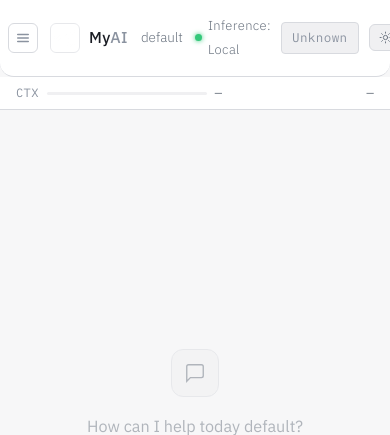
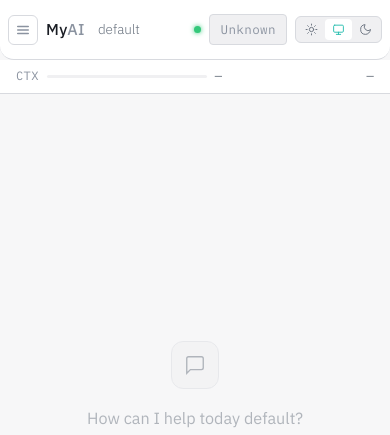
Before and after one commit to TheTechy/MyAI, a Flask app: page /chat in a window 390 px wide. Shown: the top 435 px of the page. Run offline with Flask 3, Linux system fonts and the light colour scheme; the visitor is signed in with stand-in values (Sample User, id 1); data that the repository does not hold is empty; parts of the project's set-up code (start-up, migrations or seed data) failed here and were passed over; some libraries are stand-ins or nearby versions.

Commit message:
Keep the chat header on one line on phones; space out sidebar buttons

```diff
--- a/static/style/chat.css
+++ b/static/style/chat.css
@@ -133,6 +133,12 @@ a:visited {
 	padding: 12px;
 	border-bottom: 1px solid var(--border);
 	flex-shrink: 0;
+}
+
+.sidebar-foot {
+	display: flex;
+	flex-direction: column;
+	gap: 8px;
 }
 
 .new-chat-btn {
@@ -979,7 +985,21 @@ header { padding: 14px 24px; }
 
 @media (max-width: 600px) {
 .shell { padding: 0; }
-header { padding: 14px 8px; }
+header { padding: 14px 8px; gap: 8px; }
+/* Keep the header to one line on a phone: the menu button replaces the logo
+   tile, the status keeps its dot (text moves to the tooltip), and a long
+   model name is cut short rather than wrapping. */
+.logo-mark { display: none; }
+.app-name, #user-label { white-space: nowrap; }
+.header-meta { min-width: 0; gap: 8px; }
+.status-dot { font-size: 0; gap: 0; }
+.model-badge {
+	min-width: 0;
+	white-space: nowrap;
+	overflow: hidden;
+	text-overflow: ellipsis;
+}
+.theme-toggle { flex-shrink: 0; }
 .chat-area { padding: 16px 8px; }
 .composer-wrap { padding: 12px 8px 16px; }
 }
--- a/templates/chat.html
+++ b/templates/chat.html
@@ -294,8 +294,8 @@
 					</div>
 
 					<div class="header-meta">
-						<span class="status-dot">Inference: Local</span>
-						<span class="model-badge">{{ model_name | default('Local Model') }}</span>
+						<span class="status-dot" title="Inference: Local">Inference: Local</span>
+						<span class="model-badge" title="{{ model_name | default('Local Model') }}">{{ model_name | default('Local Model') }}</span>
 
 						<div class="theme-toggle" role="group" aria-label="Theme">
 							<button id="theme-light" type="button" title="Light mode" aria-label="Light mode">
```
